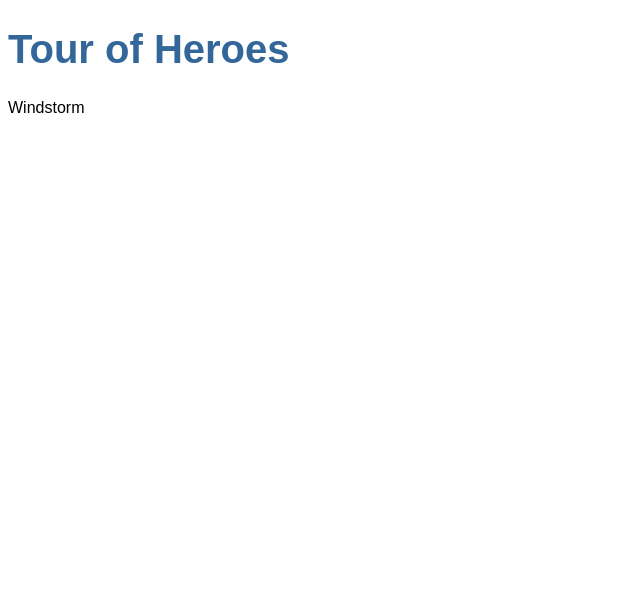
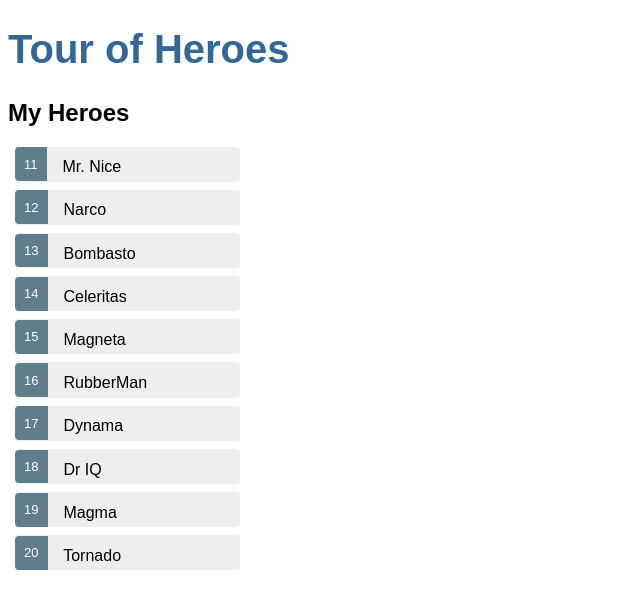
Before and after one commit to cleitonjesus/angular-tour-of-heroes, an Angular app: page /heroes in a window 1280 px wide. Shown: the top 608 px of the page, without its empty margins (0-640 px from the left). Built offline with nearby package versions, Linux system fonts and the light colour scheme.

Commit message:
Arquivos para criar o componente hero-detail

```diff
--- /dev/null
+++ b/src/app/hero-detail/hero-detail.component.html
@@ -0,0 +1,9 @@
+<div *ngIf="hero">
+  <h2>{{ hero.name | uppercase}} Details </h2>
+  <div><span>id: </span>{{hero.id}}</div>
+  <div>
+    <label>name:
+      <input [(ngModel)]="hero.name" placeholder="name">
+    </label>
+  </div>
+</div>
--- /dev/null
+++ b/src/app/hero-detail/hero-detail.component.ts
@@ -0,0 +1,18 @@
+import { Component, OnInit, Input } from '@angular/core';
+import { Hero } from '../hero';
+
+@Component({
+  selector: 'app-hero-detail',
+  templateUrl: './hero-detail.component.html',
+  styleUrls: ['./hero-detail.component.css']
+})
+export class HeroDetailComponent implements OnInit {
+
+  @Input() hero: Hero;
+
+  constructor() { }
+
+  ngOnInit() {
+  }
+
+}
--- a/src/app/heroes/heroes.component.css
+++ b/src/app/heroes/heroes.component.css
@@ -0,0 +1,48 @@
+/* HeroesComponent's private CSS styles */
+.selected {
+  background-color: #CFD8DC !important;
+  color: white;
+}
+.heroes {
+  margin: 0 0 2em 0;
+  list-style-type: none;
+  padding: 0;
+  width: 15em;
+}
+.heroes li {
+  cursor: pointer;
+  position: relative;
+  left: 0;
+  background-color: #EEE;
+  margin: .5em;
+  padding: .3em 0;
+  height: 1.6em;
+  border-radius: 4px;
+}
+.heroes li.selected:hover {
+  background-color: #BBD8DC !important;
+  color: white;
+}
+.heroes li:hover {
+  color: #607D8B;
+  background-color: #DDD;
+  left: .1em;
+}
+.heroes .text {
+  position: relative;
+  top: -3px;
+}
+.heroes .badge {
+  display: inline-block;
+  font-size: small;
+  color: white;
+  padding: 0.8em 0.7em 0 0.7em;
+  background-color: #607D8B;
+  line-height: 1em;
+  position: relative;
+  left: -1px;
+  top: -4px;
+  height: 1.8em;
+  margin-right: .8em;
+  border-radius: 4px 0 0 4px;
+}
--- a/src/app/heroes/heroes.component.html
+++ b/src/app/heroes/heroes.component.html
@@ -1,3 +1,11 @@
-<p>
-  {{hero}}
-</p>
+<h2>My Heroes</h2>
+<ul class="heroes">
+  <li
+    *ngFor="let hero of heroes"
+    (click)="onSelect(hero)"
+    [class.selected]="hero === selectedHero">
+    <span class="badge">{{hero.id}}</span> {{hero.name}}
+  </li>
+</ul>
+
+<app-hero-detail [hero]="selectedHero"></app-hero-detail>
--- a/src/app/heroes/heroes.component.ts
+++ b/src/app/heroes/heroes.component.ts
@@ -1,4 +1,6 @@
 import { Component, OnInit } from '@angular/core';
+import { Hero } from '../hero';
+import { HEROES } from '../mock-heroes';
 
 @Component({
   selector: 'app-heroes',
@@ -7,11 +9,17 @@
 })
 export class HeroesComponent implements OnInit {
 
-  hero = 'Windstorm';
+  heroes = HEROES;
+
+  selectedHero: Hero;
 
   constructor() { }
 
   ngOnInit() {
   }
 
+  onSelect(hero: Hero): void {
+    this.selectedHero = hero;
+  }
+
 }
--- /dev/null
+++ b/src/app/mock-heroes.ts
@@ -0,0 +1,14 @@
+import { Hero } from './hero';
+
+export const HEROES: Hero[] = [
+  { id: 11, name: 'Mr. Nice' },
+  { id: 12, name: 'Narco' },
+  { id: 13, name: 'Bombasto' },
+  { id: 14, name: 'Celeritas' },
+  { id: 15, name: 'Magneta' },
+  { id: 16, name: 'RubberMan' },
+  { id: 17, name: 'Dynama' },
+  { id: 18, name: 'Dr IQ' },
+  { id: 19, name: 'Magma' },
+  { id: 20, name: 'Tornado' }
+];
```
Also changed, not shown: src/app/app.module.ts (+6 -2 lines), src/app/hero-detail/hero-detail.component.css (added), 1 other file (tests, documents, lock files or other folders).
